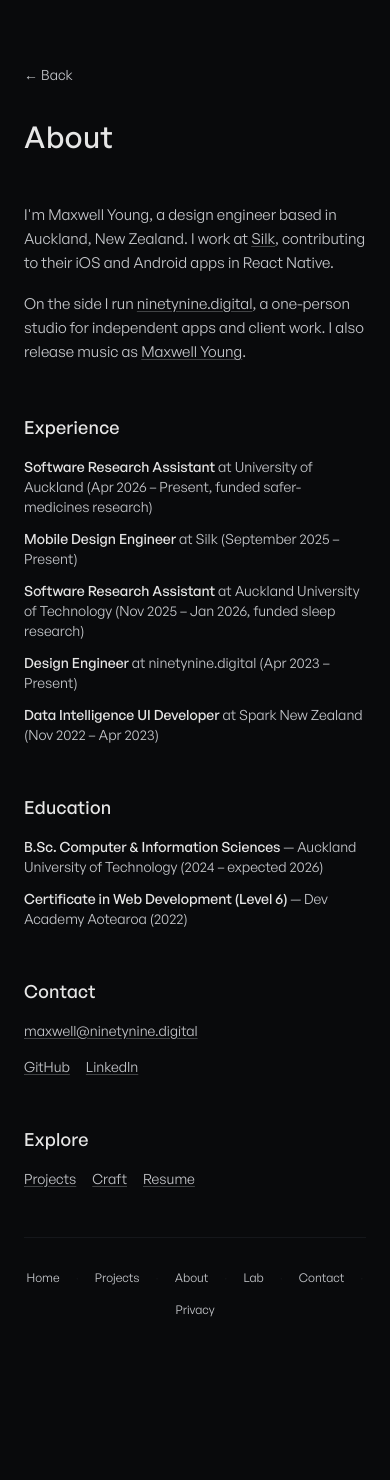
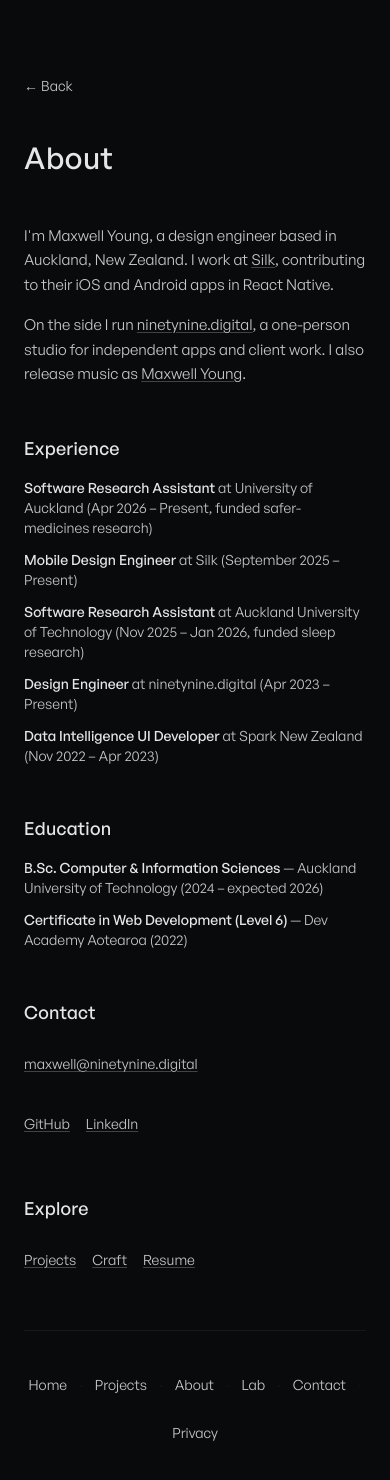
Before and after one commit to maxwellyoung/dev.maxwellyoung.info, a Next.js app: page /about in a window 390 px wide. Shown: the top 1480 px of the page. Before the commit the page ends 1414 px from the top, so only its background shows below. Built offline with nearby package versions, Linux system fonts and the light colour scheme; no server answers.

Commit message:
Polish site-wide mobile interactions

```diff
--- a/src/app/about/page.tsx
+++ b/src/app/about/page.tsx
@@ -32,7 +32,7 @@ export default function AboutPage() {
         <header>
           <Link
             href="/"
-            className="text-sm text-muted-foreground hover:text-foreground transition-colors"
+            className="inline-flex min-h-11 items-center rounded-sm text-sm text-muted-foreground transition-colors hover:text-foreground focus-visible:outline-none focus-visible:ring-2 focus-visible:ring-accent focus-visible:ring-offset-2"
           >
             &larr; Back
           </Link>
@@ -114,15 +114,15 @@ export default function AboutPage() {
         <section className="space-y-4">
           <h2 className="text-lg font-medium">Contact</h2>
           <p className="text-sm">
-            <AnimatedLink href="mailto:maxwell@ninetynine.digital" external>
+            <AnimatedLink href="mailto:maxwell@ninetynine.digital" external className="inline-flex min-h-11 items-center">
               maxwell@ninetynine.digital
             </AnimatedLink>
           </p>
           <div className="flex gap-4 text-sm">
-            <AnimatedLink href="https://github.com/maxwellyoung" external>
+            <AnimatedLink href="https://github.com/maxwellyoung" external className="inline-flex min-h-11 items-center">
               GitHub
             </AnimatedLink>
-            <AnimatedLink href="https://www.linkedin.com/in/maxwell-young-a55032125/" external>
+            <AnimatedLink href="https://www.linkedin.com/in/maxwell-young-a55032125/" external className="inline-flex min-h-11 items-center">
               LinkedIn
             </AnimatedLink>
           </div>
@@ -131,9 +131,9 @@ export default function AboutPage() {
         <section className="space-y-4">
           <h2 className="text-lg font-medium">Explore</h2>
           <div className="flex flex-wrap gap-4 text-sm">
-            <AnimatedLink href="/#projects">Projects</AnimatedLink>
-            <AnimatedLink href="/craft">Craft</AnimatedLink>
-            <AnimatedLink href="/resume">Resume</AnimatedLink>
+            <AnimatedLink href="/#projects" className="inline-flex min-h-11 items-center">Projects</AnimatedLink>
+            <AnimatedLink href="/craft" className="inline-flex min-h-11 items-center">Craft</AnimatedLink>
+            <AnimatedLink href="/resume" className="inline-flex min-h-11 items-center">Resume</AnimatedLink>
           </div>
         </section>
 
--- a/src/app/contact/page.tsx
+++ b/src/app/contact/page.tsx
@@ -14,7 +14,7 @@ export default function ContactPage() {
     <main className="min-h-screen p-8 max-w-2xl mx-auto">
       <Link
         href="/"
-        className="text-sm text-muted-foreground hover:text-foreground transition-colors mb-8 inline-block"
+        className="mb-8 inline-flex min-h-11 items-center rounded-sm text-sm text-muted-foreground transition-colors hover:text-foreground focus-visible:outline-none focus-visible:ring-2 focus-visible:ring-accent focus-visible:ring-offset-2"
       >
         ← Back
       </Link>
@@ -33,7 +33,7 @@ export default function ContactPage() {
             external
             eventName="contact_primary_cta_clicked"
             eventProps={{ target: "email" }}
-            className="underline underline-offset-2 hover:text-foreground transition-colors"
+            className="inline-flex min-h-11 items-center underline underline-offset-2 hover:text-foreground transition-colors"
           >
             maxwell@ninetynine.digital
           </TrackedActionLink>
@@ -47,7 +47,7 @@ export default function ContactPage() {
                 href="https://github.com/maxwellyoung"
                 target="_blank"
                 rel="noopener noreferrer"
-                className="underline underline-offset-2 hover:text-foreground transition-colors"
+                className="inline-flex min-h-11 items-center underline underline-offset-2 hover:text-foreground transition-colors"
               >
                 GitHub
               </a>
@@ -57,7 +57,7 @@ export default function ContactPage() {
                 href="https://www.linkedin.com/in/maxwell-young-a55032125/"
                 target="_blank"
                 rel="noopener noreferrer"
-                className="underline underline-offset-2 hover:text-foreground transition-colors"
+                className="inline-flex min-h-11 items-center underline underline-offset-2 hover:text-foreground transition-colors"
               >
                 LinkedIn
               </a>
--- a/src/app/privacy/page.tsx
+++ b/src/app/privacy/page.tsx
@@ -13,7 +13,7 @@ export default function PrivacyPage() {
     <main className="min-h-screen p-8 max-w-2xl mx-auto">
       <Link
         href="/"
-        className="text-sm text-muted-foreground hover:text-foreground transition-colors mb-8 inline-block"
+        className="mb-8 inline-flex min-h-11 items-center rounded-sm text-sm text-muted-foreground transition-colors hover:text-foreground focus-visible:outline-none focus-visible:ring-2 focus-visible:ring-accent focus-visible:ring-offset-2"
       >
         ← Back
       </Link>
--- a/src/components/GitHubActivity.tsx
+++ b/src/components/GitHubActivity.tsx
@@ -56,11 +56,14 @@ export function GitHubActivity({ username = "maxwellyoung" }: { username?: strin
   return (
     <div className="rounded-lg border border-[hsl(var(--border))]/50 bg-[hsl(var(--background))]/30">
       <button
+        type="button"
         onClick={() => setIsExpanded(!isExpanded)}
-        className="w-full flex items-center justify-between gap-2 p-3 text-left hover:bg-[hsl(var(--muted))]/30 transition-colors rounded-lg"
+        className="flex min-h-11 w-full items-center justify-between gap-2 rounded-lg p-3 text-left transition-colors hover:bg-[hsl(var(--muted))]/30 focus-visible:outline-none focus-visible:ring-2 focus-visible:ring-accent focus-visible:ring-offset-2"
+        aria-expanded={isExpanded}
+        aria-controls={`github-activity-${username}`}
       >
         <div className="flex items-center gap-2">
-          <Github className="w-3.5 h-3.5 text-muted-foreground" />
+          <Github className="h-3.5 w-3.5 text-muted-foreground" aria-hidden="true" />
           <span className="text-[11px] text-muted-foreground">
             GitHub
           </span>
@@ -69,7 +72,7 @@ export function GitHubActivity({ username = "maxwellyoung" }: { username?: strin
           animate={{ rotate: isExpanded ? 180 : 0 }}
           transition={{ duration: 0.2 }}
         >
-          <ChevronDown className="w-3.5 h-3.5 text-muted-foreground" />
+          <ChevronDown className="h-3.5 w-3.5 text-muted-foreground" aria-hidden="true" />
         </motion.div>
       </button>
 
@@ -80,6 +83,7 @@ export function GitHubActivity({ username = "maxwellyoung" }: { username?: strin
             animate={{ height: "auto", opacity: 1 }}
             exit={{ height: 0, opacity: 0 }}
             transition={{ duration: 0.2 }}
+            id={`github-activity-${username}`}
             className="overflow-hidden"
           >
             <div className="px-3 pb-3">
--- a/src/components/SiteFooter.tsx
+++ b/src/components/SiteFooter.tsx
@@ -3,28 +3,28 @@ import Link from "next/link";
 export function SiteFooter() {
   return (
     <footer className="mt-16 py-8 border-t border-border/50">
-      <div className="flex flex-wrap items-center justify-center gap-4 text-xs text-muted-foreground">
-        <Link href="/" className="hover:text-foreground transition-colors">
+      <div className="flex flex-wrap items-center justify-center gap-x-3 gap-y-1 text-sm text-muted-foreground">
+        <Link href="/" className="inline-flex min-h-11 items-center rounded-sm transition-colors hover:text-foreground focus-visible:outline-none focus-visible:ring-2 focus-visible:ring-accent focus-visible:ring-offset-2">
           Home
         </Link>
         <span className="text-border/40">·</span>
-        <Link href="/#projects" className="hover:text-foreground transition-colors">
+        <Link href="/#projects" className="inline-flex min-h-11 items-center rounded-sm transition-colors hover:text-foreground focus-visible:outline-none focus-visible:ring-2 focus-visible:ring-accent focus-visible:ring-offset-2">
           Projects
         </Link>
         <span className="text-border/40">·</span>
-        <Link href="/about" className="hover:text-foreground transition-colors">
+        <Link href="/about" className="inline-flex min-h-11 items-center rounded-sm transition-colors hover:text-foreground focus-visible:outline-none focus-visible:ring-2 focus-visible:ring-accent focus-visible:ring-offset-2">
           About
         </Link>
         <span className="text-border/40">·</span>
-        <Link href="/craft" className="hover:text-foreground transition-colors">
+        <Link href="/craft" className="inline-flex min-h-11 items-center rounded-sm transition-colors hover:text-foreground focus-visible:outline-none focus-visible:ring-2 focus-visible:ring-accent focus-visible:ring-offset-2">
           Lab
         </Link>
         <span className="text-border/40">·</span>
-        <Link href="/contact" className="hover:text-foreground transition-colors">
+        <Link href="/contact" className="inline-flex min-h-11 items-center rounded-sm transition-colors hover:text-foreground focus-visible:outline-none focus-visible:ring-2 focus-visible:ring-accent focus-visible:ring-offset-2">
           Contact
         </Link>
         <span className="text-border/40">·</span>
-        <Link href="/privacy" className="hover:text-foreground transition-colors">
+        <Link href="/privacy" className="inline-flex min-h-11 items-center rounded-sm transition-colors hover:text-foreground focus-visible:outline-none focus-visible:ring-2 focus-visible:ring-accent focus-visible:ring-offset-2">
           Privacy
         </Link>
       </div>
--- a/src/components/craft/CraftHeader.tsx
+++ b/src/components/craft/CraftHeader.tsx
@@ -5,7 +5,7 @@ export function CraftHeader() {
     <div>
       <Link
         href="/"
-        className="text-sm text-muted-foreground hover:text-foreground transition-colors"
+        className="inline-flex min-h-11 items-center rounded-sm text-sm text-muted-foreground transition-colors hover:text-foreground focus-visible:outline-none focus-visible:ring-2 focus-visible:ring-accent focus-visible:ring-offset-2"
       >
         &larr; Back
       </Link>
```
Also changed, not shown: src/app/case-study/[slug]/CaseStudyContent.tsx (+5 -5 lines), src/app/page.tsx (+8 -8 lines), src/components/craft/InteractionStudies.tsx (+17 -10 lines).
